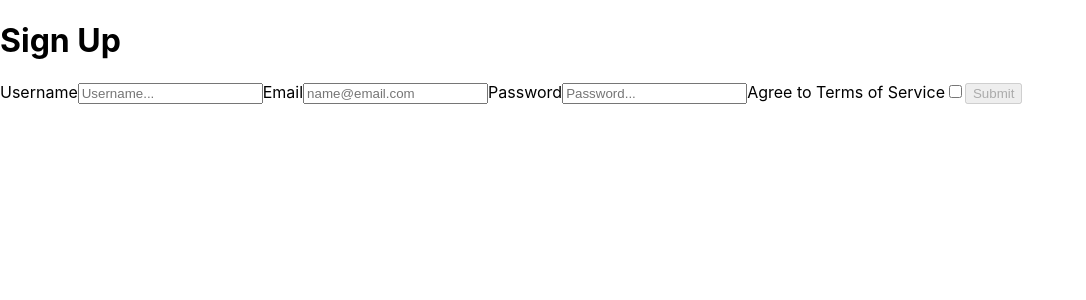
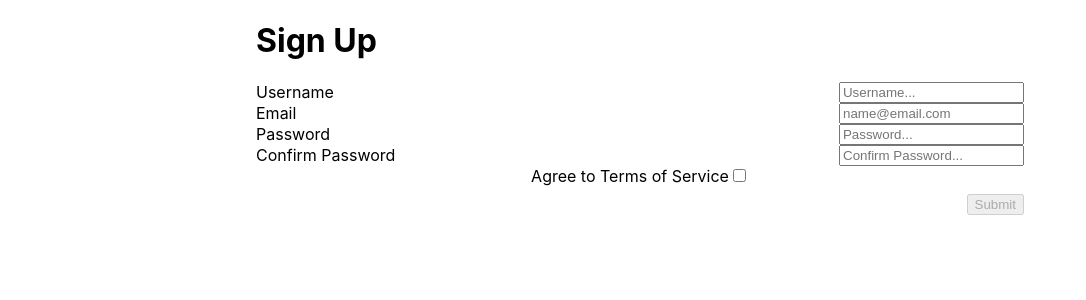
Before and after one commit to MatthewEllisTx/Advanced-Form-Management, a React (Create React App) app: page / in a window 1280 px wide. Shown: the top 300 px of the page, without its empty margins (0-1086 px from the left). Built offline with nearby package versions, Linux system fonts and the light colour scheme.

Commit message:
added confirm password. display errors

```diff
--- a/src/App.js
+++ b/src/App.js
@@ -1,16 +1,24 @@
 import React from 'react';
+import styled from 'styled-components';
 
 import SignUpForm from './components/SignUpForm';
 
 import logo from './logo.svg';
 import './App.css';
 
+const DivMainStyled = styled.div`
+  margin: 0 auto;
+  max-width: 800px;
+  min-width: 375px;
+  width: 60%;
+`
+
 function App() {
   return (
 
-    <div>
+    <DivMainStyled>
       <SignUpForm />
-    </div>
+    </DivMainStyled>
     // <div className="App">
     //   <header className="App-header">
     //     <img src={logo} className="App-logo" alt="logo" />
--- a/src/components/SignUpForm.js
+++ b/src/components/SignUpForm.js
@@ -1,19 +1,44 @@
 import React, { useState, useEffect } from 'react';
+import styled from 'styled-components';
 import axios from 'axios';
 import * as yup from 'yup';
 
 import signUpSchema from '../validation/SignUpSchema';
 
+const LabelStyled = styled.label`
+  display: flex;
+  justify-content: space-between;
+`
+
+const DivTOSStyled = styled.div`
+  align-items: center;
+  display: flex;
+  flex-direction: column;
+`
+
+const DivRightStyled = styled.div`
+  display: flex;
+  margin: 8px 0 8px 0;
+  justify-content: flex-end;
+`
+
+const SpanStyled = styled.span`
+  color: #d90e00;
+`
+
+
 const initialValues = {
   username: '',
   email: '',
   password: '',
+  passwordConf: '',
   TOS: false,
 }
 const initialErrors = {
   username: '',
   email: '',
   password: '',
+  passwordConf: '',
   TOS: '',
 }
 
@@ -22,17 +47,45 @@ export default function SignUpForm(props){
   const [ errors, setErrors ] = useState(initialErrors);
   const [ disabled, setDisabled ] = useState(true);
 
+  //console.log(errors)
+
   // const { submit } = props;
-  function validateParam(name, value){
-    yup.reach(signUpSchema, name)
-      .validate(value)
+
+  // this way better because it works, but clunky
+  function altValidateParam(path, value){
+    signUpSchema.validate({...values, [path]: value}, {abortEarly: false})
       .then( () => {
-        setErrors({ ...errors, [name]: ''});
+        //console.log('passed');
+        setErrors(initialErrors);
       })
-      .catch(err => {
-        setErrors({ ...errors, [name]: err.errors[0]});
+      .catch( err =>{
+        console.log(err, err.errors);
+        for(let i = 0; i <= err.errors.length; i++){
+          //console.log(message, path, message.indexOf(path));
+          if(i === err.errors.length){
+            setErrors({ ...errors, [path]: ''});
+            break;
+          }
+          if(err.errors[i].indexOf(`${path},`) === 0){
+            const newErr = err.errors[i].substring( err.errors[i].indexOf(',')+1, err.errors[i].length);
+            setErrors({ ...errors, [path]: newErr});
+            break;
+          }
+        }
       })
   }
+
+  // this way bad because it checks only one param, and when comparing two params makes it very hard
+  // function validateParam(name, value){
+  //   yup.reach(signUpSchema, name)
+  //     .validate(value, {context: {password: 'a'}})
+  //     .then( () => {
+  //       setErrors({ ...errors, [name]: ''});
+  //     })
+  //     .catch(err => {
+  //       setErrors({ ...errors, [name]: err.errors[0]});
+  //     })
+  // }
 
   function onSubmit(evt){
     evt.preventDefault();
@@ -41,20 +94,26 @@ export default function SignUpForm(props){
   function onChange(evt){
     const { name, type } = evt.target;
     const value = type === 'checkbox' ? evt.target.checked : evt.target.value;
-    validateParam(name, value); //changes errors
+    //validateParam(name, value); //changes errors
+    altValidateParam(name, value); // also changes errors state
     setValues({ ...values, [name]: value });
   }
 
   useEffect(() => {
-    signUpSchema.isValid(values).then(valid => setDisabled(!valid));
-  }, [values])
+    signUpSchema.isValid(values)
+      .then( valid => {
+        if(valid === disabled)
+          setDisabled(!valid)
+        })
+      .catch( err => console.log(err));
+  }, [values, disabled])
 
   return (
     <div>
       <h1>Sign Up</h1>
       <form onSubmit={onSubmit}>
-        <label>
-          Username
+        <LabelStyled>
+          Username <SpanStyled>{errors.username}</SpanStyled>
           <input
             name='username'
             type='text'
@@ -62,10 +121,10 @@ export default function SignUpForm(props){
             onChange={onChange}
             placeholder='Username...'
           />
-        </label>
+        </LabelStyled>
 
-        <label>
-          Email
+        <LabelStyled>
+          Email <SpanStyled>{errors.email}</SpanStyled>
           <input
             name='email'
             type='email'
@@ -73,10 +132,10 @@ export default function SignUpForm(props){
             onChange={onChange}
             placeholder='name@email.com'
           />
-        </label>
+        </LabelStyled>
 
-        <label>
-          Password
+        <LabelStyled>
+          Password <SpanStyled>{errors.password}</SpanStyled>
           <input
             name='password'
             type='password'
@@ -84,8 +143,19 @@ export default function SignUpForm(props){
             onChange={onChange}
             placeholder='Password...'
           />
-        </label>
+        </LabelStyled>
 
+        <LabelStyled>
+          Confirm Password <SpanStyled>{errors.passwordConf}</SpanStyled>
+          <input
+            name='passwordConf'
+            type='password'
+            value={values.passwordConf}
+            onChange={onChange}
+            placeholder='Confirm Password...'
+          />
+        </LabelStyled>
+        <DivTOSStyled>
         <label>
           Agree to Terms of Service
           <input
@@ -95,12 +165,13 @@ export default function SignUpForm(props){
             onChange={onChange}
           />
         </label>
-
-        <label>
+          <SpanStyled>{errors.TOS}</SpanStyled>
+        </DivTOSStyled>
+        <DivRightStyled>
           <button name='name' type='submit' disabled={disabled}>
             Submit
           </button>
-        </label>
+        </DivRightStyled>
       </form>
     </div>
   )
--- a/src/validation/SignUpSchema.js
+++ b/src/validation/SignUpSchema.js
@@ -3,17 +3,28 @@ import * as yup from 'yup';
 const signUpSchema = yup.object().shape({
   username: yup.string()
     .trim()
-    .required('Username is required')
-    .min(3, 'Username min length = 3'),
+    .required('${path},Username is required')
+    .min(3, '${path},Username min length = 3'),
   email: yup.string()
-    .email('Please enter a valid email')
-    .required('Email is required'),
+    .email('${path},Please enter a valid email')
+    .required('${path},Email is required'),
   password: yup.string()
-    .required('Password is required')
-    .min(8, 'Password min length = 8'),
-    //.matches(`/^[0-9A-Za-z]*[!@#$%^&*()_+\-=\[\]{};':"\\|,.<>\/?][0-9a-zA-Z]*$`, 'Please use excactly one special charector'),
+    .required('${path},Password is required')
+    .min(8, '${path},Password min length = 8'),
+    //.matches(`/^[0-9A-Za-z]*[!@#$%^&*()_+\-=\[\]{};':"\\|,.<>\/?][0-9a-zA-Z]*$/`, 'Please use excactly one special charector'),
+  passwordConf: yup.string()
+    // .when('$password', (password) => {
+    //   console.log(password);
+    // })
+    .test('match', '${path},The entered passwords do not match', function(passwordConf) {
+      //console.log(this)
+      //console.log(this.parent.password, passwordConf)
+      if( this.parent !== undefined){
+        return passwordConf === this.parent.password;
+      }
+    }),
   TOS: yup.boolean()
-    .oneOf([true], 'You must agree to the Terms of Service')
+    .oneOf([true], '${path},You must agree to the Terms of Service')
 });
 
 export default signUpSchema;
```
